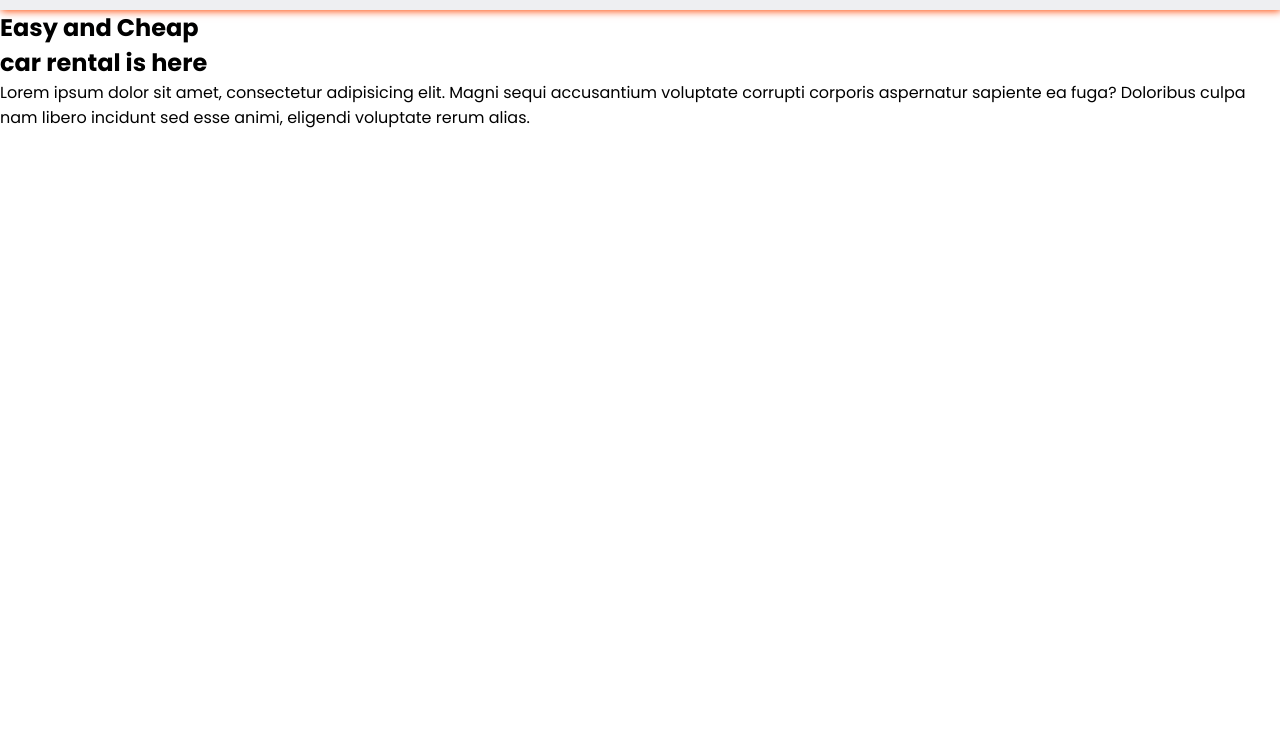
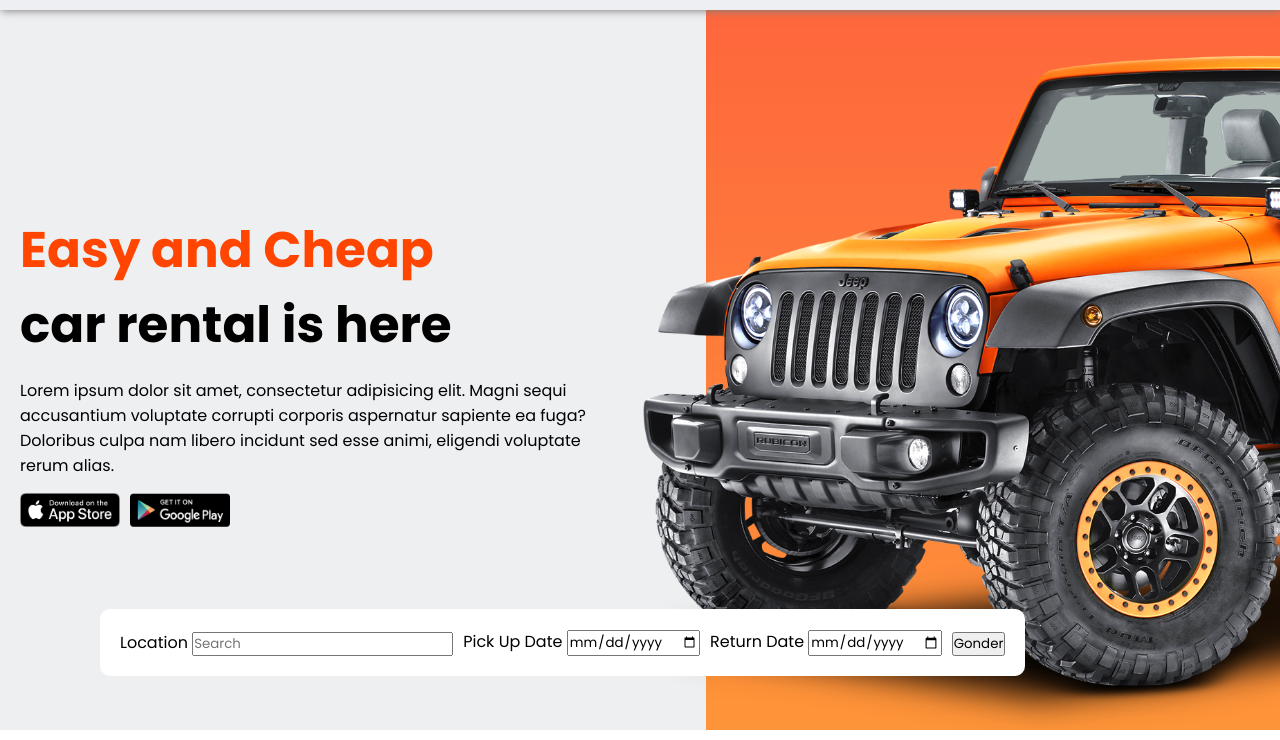
Before and after one commit to beyzaaakeser/CarRentalWeb, a plain HTML site: page index.html in a window 1280 px wide. Shown: the part 60-800 px from the top of the page. Drawn offline with Linux system fonts and the light colour scheme.

Commit message:
car rental

```diff
--- a/index.html
+++ b/index.html
@@ -43,6 +43,30 @@
           Doloribus culpa nam libero incidunt sed esse animi, eligendi voluptate
           rerum alias.
         </p>
+        <div class="app-stores">
+            <img src="images/ios.png" alt="">
+            <img src="images/play.png" alt="">
+        </div>
+      </div>
+
+      <div class="form-container">
+        <form action="">
+            <div class="input-box">
+                <span>Location</span>
+                 <input type="search" placeholder="Search" />
+            </div>
+            <div class="input-box">
+                <span>Pick Up Date</span>
+                 <input type="date" />
+            </div>
+            <div class="input-box">
+                <span>Return Date</span>
+                 <input type="date" />
+            </div>
+            <div class="input-box">
+                <button>Gonder</button>
+            </div>
+        </form>
       </div>
     </section>
 
--- a/style.css
+++ b/style.css
@@ -1,73 +1,71 @@
-@import url('https://fonts.googleapis.com/css2?family=Poppins:ital,wght@0,100;0,200;0,300;0,400;0,500;0,600;0,700;0,800;0,900;1,100;1,200;1,300;1,400;1,500;1,600;1,700;1,800;1,900&display=swap');
+@import url("https://fonts.googleapis.com/css2?family=Poppins:ital,wght@0,100;0,200;0,300;0,400;0,500;0,600;0,700;0,800;0,900;1,100;1,200;1,300;1,400;1,500;1,600;1,700;1,800;1,900&display=swap");
 
-
-
-*{
+* {
   margin: 0;
   padding: 0;
   box-sizing: border-box;
   font-family: "Poppins", sans-serif;
-
 }
 
-:root{
-    --background-color:#eeeff2;
+:root {
+  --background-color: #eeeff2;
   --text-color: #444;
   --main-color: orangered;
   --second-color: orange;
 }
 
-header{
+header {
   display: flex;
   justify-content: space-between;
   align-items: center;
   background-color: var(--background-color);
   padding: 15px;
-    box-shadow: var(--main-color) 1px 1px 8px;
+  box-shadow: gray 1px 1px 8px;
+  position: relative;
+
 }
 
-header img{
+header img {
   width: 40px;
 }
 
-.navbar{
+.navbar {
   display: flex;
-
 }
 
-.navbar li{
+.navbar li {
   list-style-type: none;
   margin: 0 10px;
   align-items: center;
   display: flex;
 }
 
-.navbar a{
+.navbar a {
   text-decoration: none;
   margin-right: 20px;
   font-weight: 500;
   color: var(--text-color);
 }
 
-.navbar a:hover{
+.navbar a:hover {
   color: var(--main-color);
-    transition: .5s;
+  transition: 0.5s;
 }
 
-.navbar a::after{
-    content: '';
+.navbar a::after {
+  content: "";
   background-color: var(--main-color);
-    width:0;
+  width: 0;
   display: block;
   height: 2px;
 }
 
-.navbar a:hover::after{
+.navbar a:hover::after {
   width: 100%;
-    transition: .3s;
+  transition: 0.3s;
 }
 
-.header-btn a{
+.header-btn a {
   background-color: var(--main-color);
   color: #fff;
   margin-right: 5px;
@@ -77,18 +75,73 @@ header img{
   white-space: nowrap;
 }
 
-.header-btn a:hover{
-    background-color: var(--second-color) ;
-    transition: .5s;
-    color:white;
+.header-btn a:hover {
+  background-color: var(--second-color);
+  transition: 0.5s;
+  color: white;
 }
 
+.home {
+  width: 100%;
+  height: 90vh;
+  background: url(images/CarBackground.png);
+  background-position: center;
+  display: grid;
+  grid-template-columns: repeat(2, 1fr);
+  align-items: center;
+}
 
+.text {
+  padding: 20px;
+}
 
-@media (max-width:650px) {
-    .header-btn{
+.text h1 {
+  font-size: 50px;
+}
+
+.text span {
+  color: orangered;
+}
+
+.text p {
+  margin: 15px;
+  margin-left: 0;
+}
+
+.app-stores {
+  display: flex;
+  gap: 10px;
+}
+
+.app-stores img {
+  width: 100px;
+  cursor: pointer;
+}
+
+.form-container form {
+  display: flex;
+  align-items: center;
+  background-color: #fff;
+  gap: 10px;
+  padding: 20px;
+  border-radius: 10px;
+  position: absolute;
+  bottom: 4rem;
+  left: 100px;
+}
+
+@media (max-width: 650px) {
+  .header-btn {
     display: flex;
     flex-direction: column;
     gap: 5px;
   }
+
+  .form-container form {
+    display: flex;
+    flex-direction: column;
+    opacity: 0.9;
+    transition: .9s;
+    margin-left: 200px;
   }
+}
```
Also changed, not shown: images/CarBackground.png (renamed from images/Car Website – 1@2x.png). Lines whose indentation alone changed are shown as unchanged.
